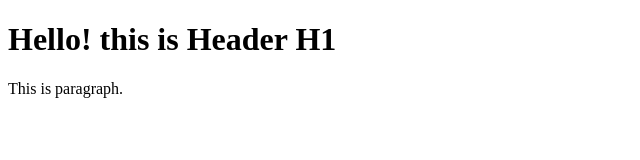
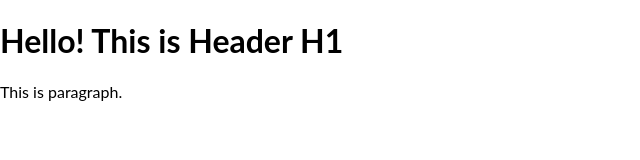
Before and after one commit to yrcls/rsschool-cv, a plain HTML site: page index.html in a window 1280 px wide. Shown: the whole page, without its empty margins (0-640 px from the left). Drawn offline with Linux system fonts and the light colour scheme.

Commit message:
init: style.css refactor: index.html

```diff
--- a/index.html
+++ b/index.html
@@ -4,10 +4,11 @@
     <meta charset="UTF-8">
     <meta http-equiv="X-UA-Compatible" content="IE=edge">
     <meta name="viewport" content="width=device-width, initial-scale=1.0">
+    <link rel="stylesheet" href="style.css">
     <title>RS Scool Education</title>
 </head>
 <body>
-        <h1>Hello! this is Header H1 </h1>
+        <h1>Hello! This is Header H1 </h1>
         <p>This is paragraph.</p>
 </body>
 </html>
--- /dev/null
+++ b/style.css
@@ -0,0 +1,4 @@
+body {
+    margin: 0;
+    font-family: "Lato", sans-serif;
+  }
```
